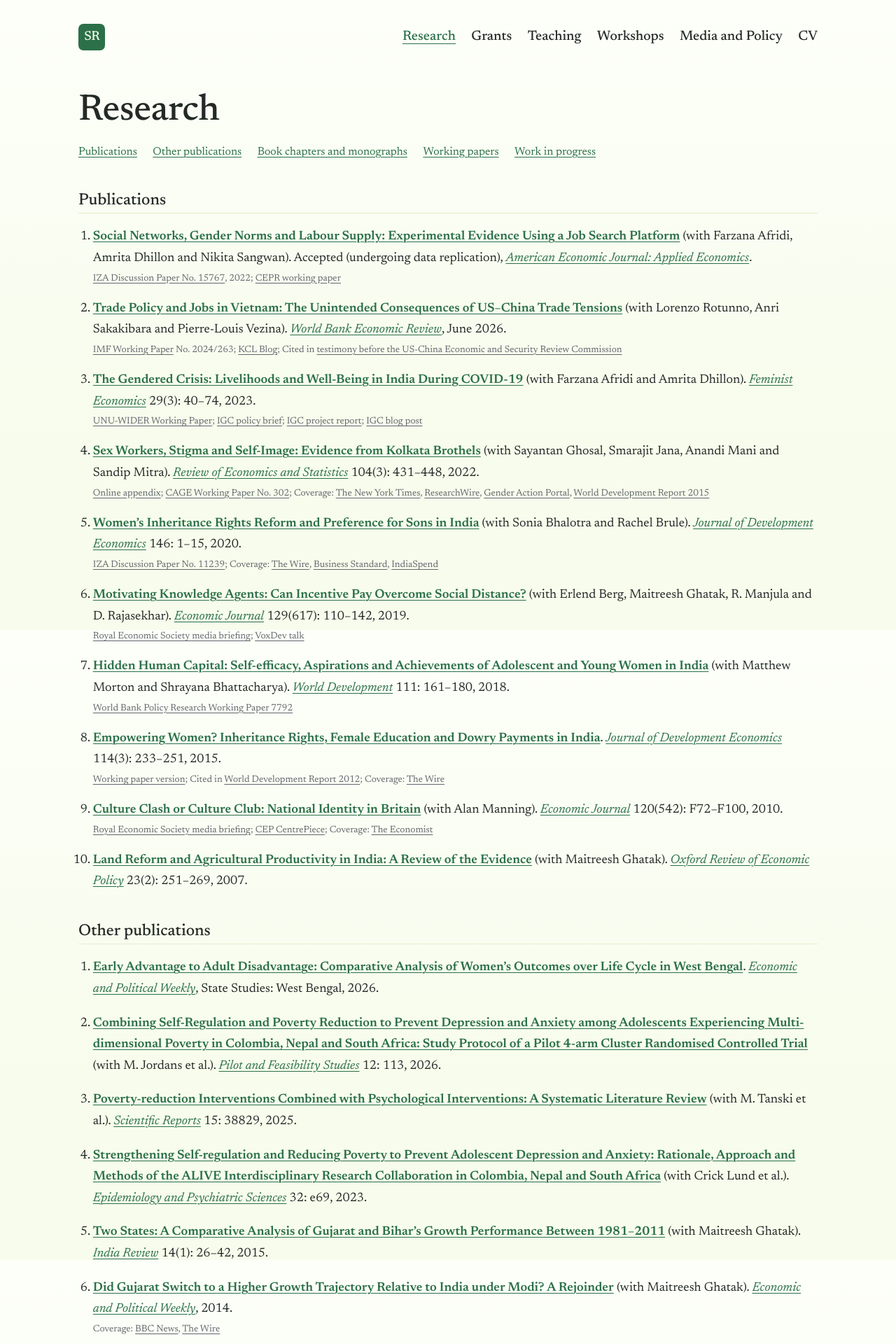
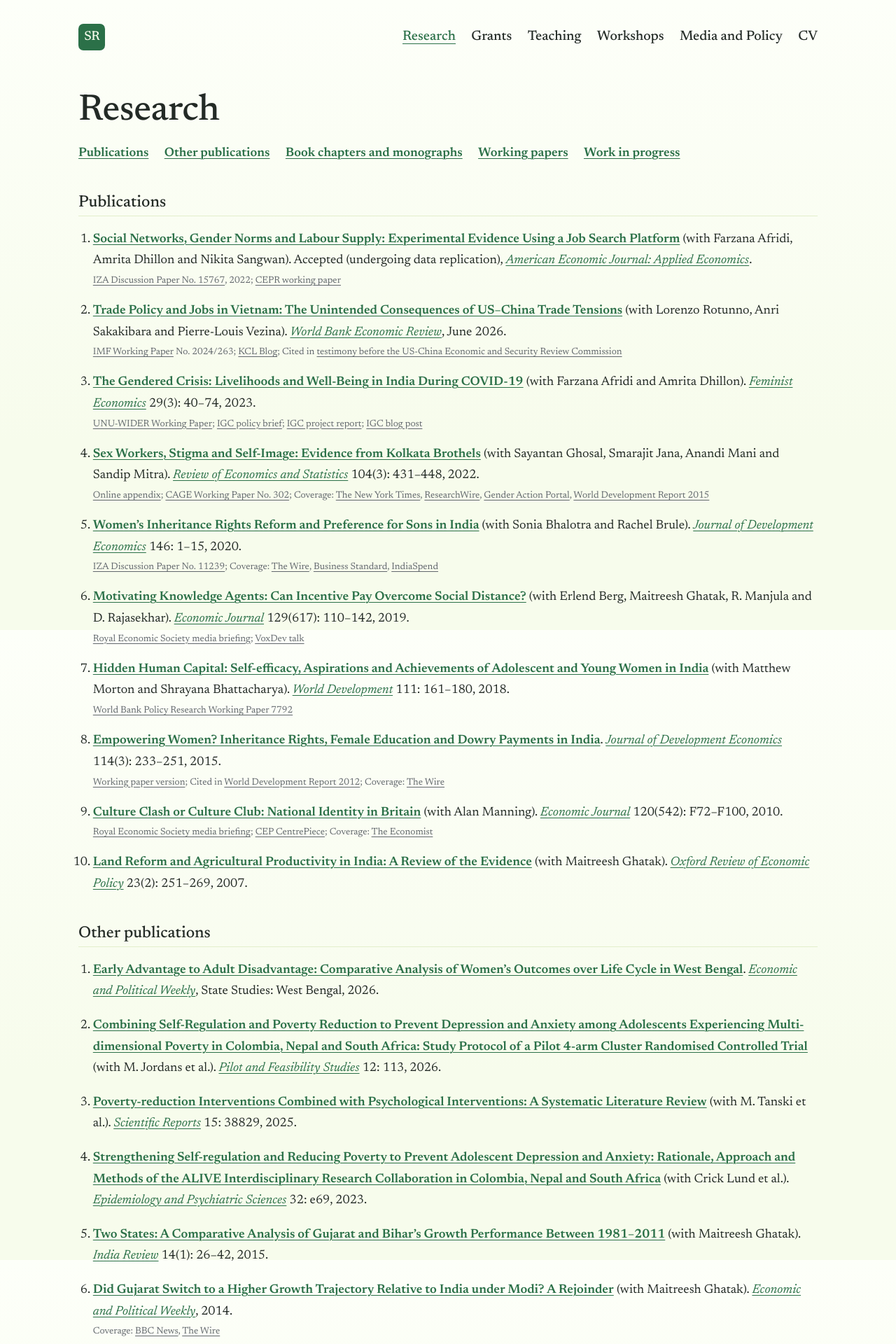
Before and after one commit to sanchariroym/sanchariroym.github.io, a Jekyll site: the page built from research.md, in a window 1280 px wide. Shown: the top 1920 px of the page at 70% size. Built offline with Jekyll 4.4.1, drawn with Linux system fonts in a browser that asks for light colours.

Commit message:
Section links match paper title style
Co-Authored-By: Claude Opus 5.5 <noreply@anthropic.com>
Claude-Session: https://claude.ai/code/session_01BVddaAtzbXtbz8eDZN5RwJ

```diff
--- a/assets/css/style.css
+++ b/assets/css/style.css
@@ -67,7 +67,7 @@ a:focus-visible { outline: 2px solid var(--accent); outline-offset: 3px; }
 .grant h2.item { margin-bottom: 0.2rem; }
 
 /* Section links on long pages */
-.jump { display: flex; flex-wrap: wrap; gap: 0.4rem 1.4rem; font-size: 1rem; margin: -0.5rem 0 0; }
+.jump { display: flex; flex-wrap: wrap; gap: 0.4rem 1.4rem; font-size: 1em; font-weight: bold; margin: -0.5rem 0 0; }
 .content h2[id] { scroll-margin-top: 1.5rem; }
 html { scroll-behavior: smooth; }
 @media (prefers-reduced-motion: reduce) { html { scroll-behavior: auto; } }
```
